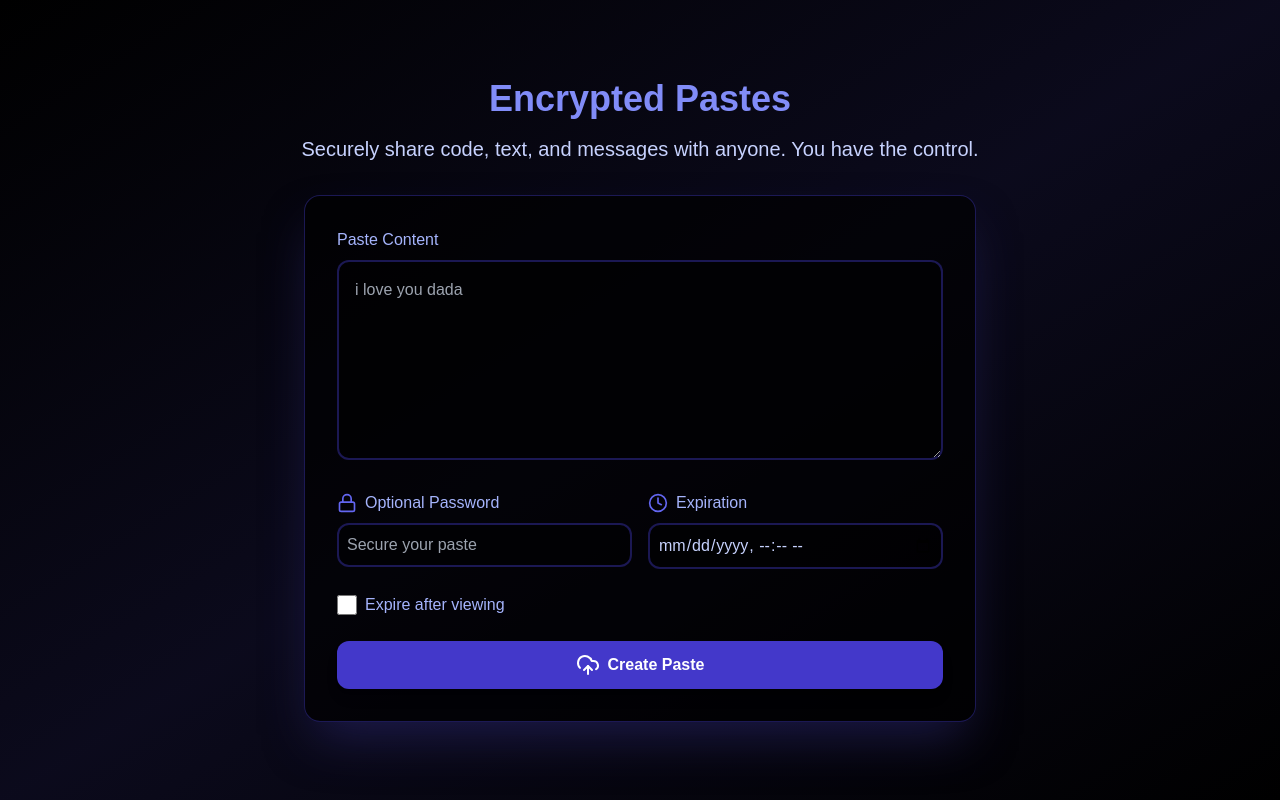
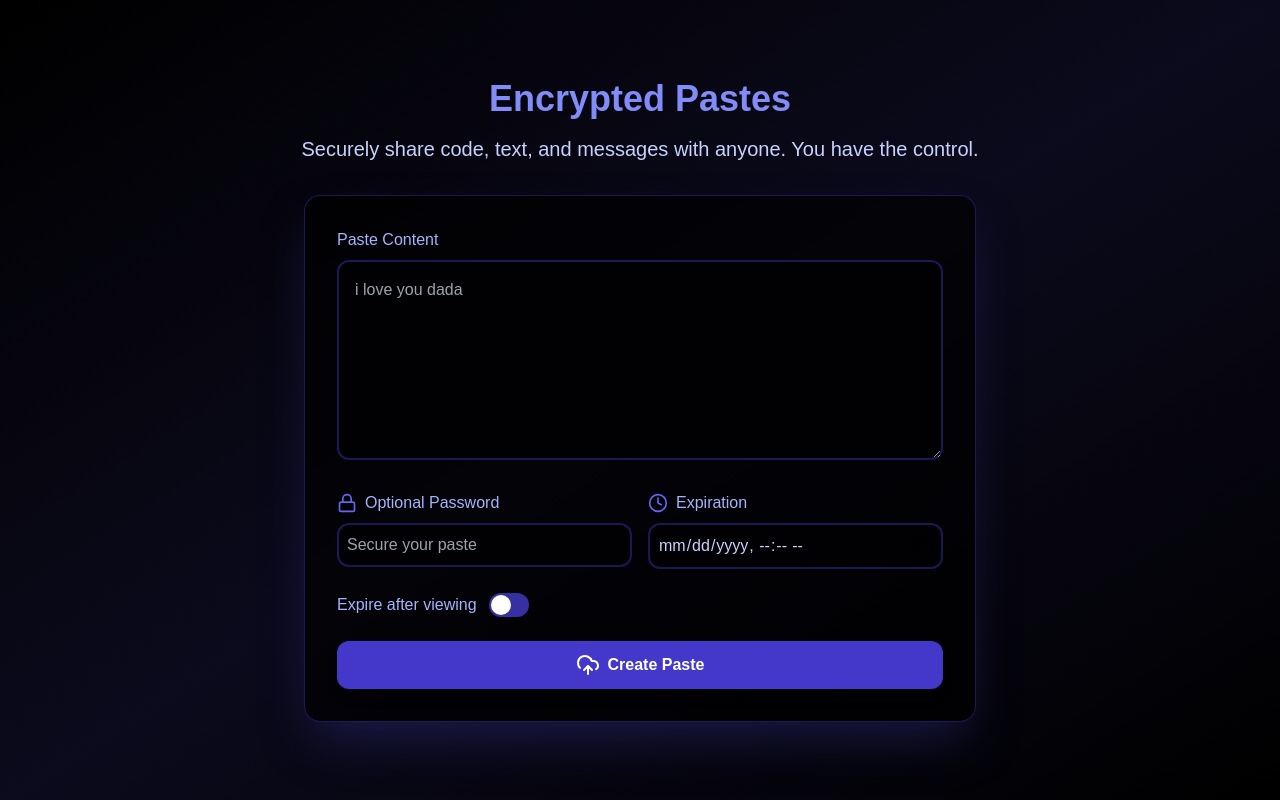
Before and after one commit to Team-Tritan/Tritan-Pastes, a Next.js app in the folder frontend/: page / in a window 1280 px wide. Built offline with nearby package versions, Linux system fonts and the light colour scheme.

Commit message:
feat(frontend/app): Redid burn-after-read button

```diff
--- a/frontend/app/page.tsx
+++ b/frontend/app/page.tsx
@@ -165,15 +165,21 @@ export default function PastebinLanding() {
               </div>
             </div>
 
-            <div className="group">
-              <label className="flex items-center mb-2 text-indigo-300">
+            <div className="group flex items-center mb-4">
+              <span className="mr-3 text-indigo-300">Expire after viewing</span>
+              <label
+                htmlFor="toggleExpire"
+                className="relative inline-block w-10 h-6"
+              >
                 <input
                   type="checkbox"
+                  id="toggleExpire"
+                  className="sr-only peer"
                   checked={expireAfterViewing}
                   onChange={() => setExpireAfterViewing(!expireAfterViewing)}
-                  className="mr-2 w-5 h-5 text-indigo-500 group-hover:text-indigo-400 transition"
                 />
-                Expire after viewing
+                <div className="w-full h-full bg-indigo-800 rounded-full transition-colors duration-300 peer-checked:bg-indigo-600"></div>
+                <div className="absolute top-0.5 left-0.5 w-5 h-5 bg-white rounded-full transition-transform duration-300 peer-checked:translate-x-4"></div>
               </label>
             </div>
 
```
